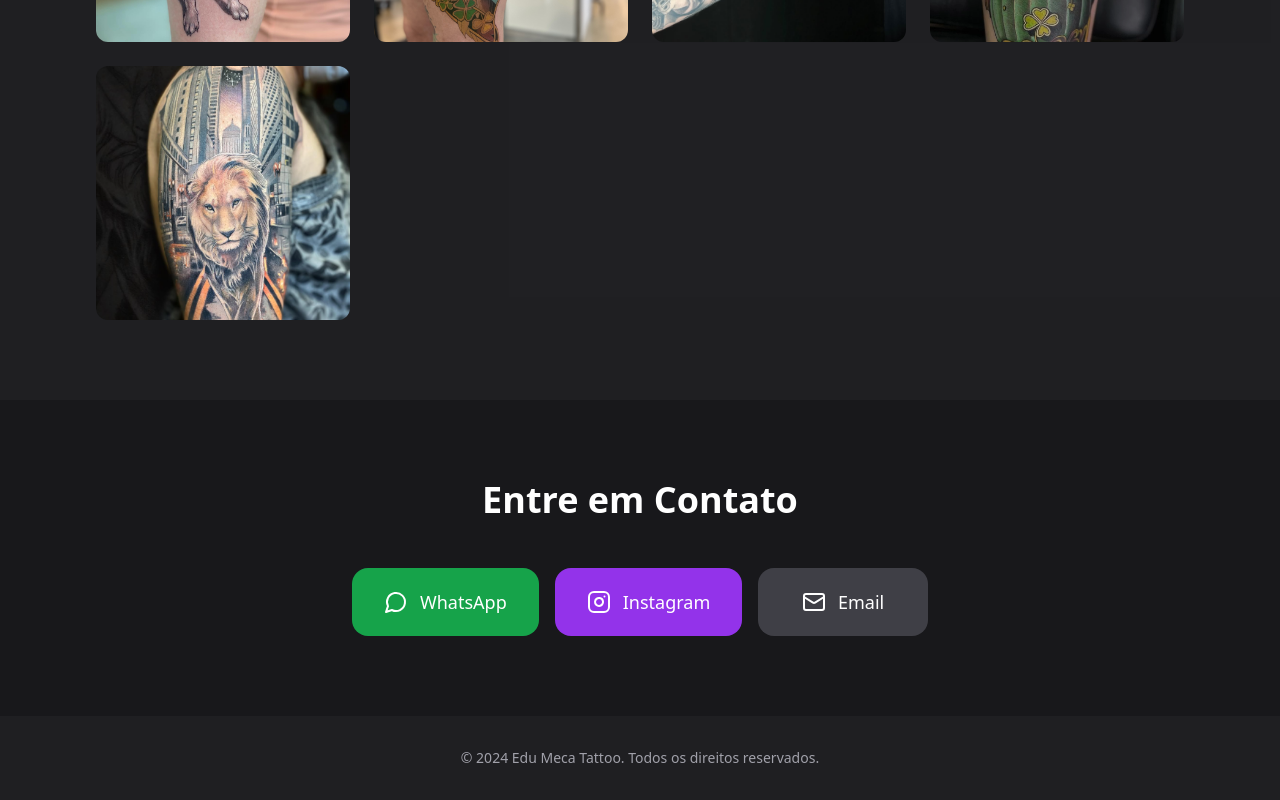
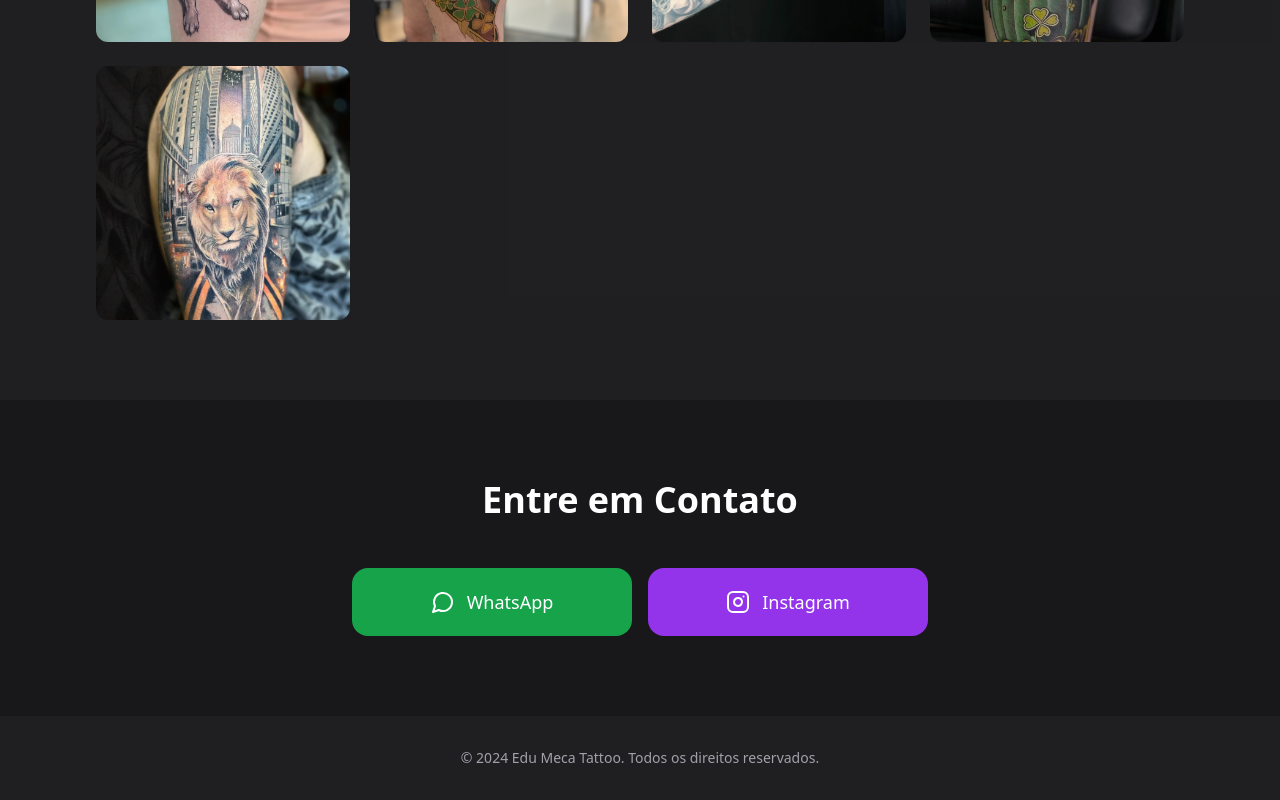
Before and after one commit to menezeserick/teste, a React (Vite) app in the folder project/: page / in a window 1280 px wide. Shown: the part 1990-2790 px from the top of the page. Built offline with nearby package versions, Linux system fonts and the light colour scheme.

Commit message:
sem email

```diff
--- a/project/src/App.tsx
+++ b/project/src/App.tsx
@@ -116,13 +116,6 @@ function App() {
               <Instagram className="w-6 h-6" />
               <span className="text-lg font-medium">Instagram</span>
             </a>
-            <a
-              href="edumeca@icloud.com"
-              className="flex-1 flex items-center justify-center gap-3 bg-zinc-700 hover:bg-zinc-600 px-8 py-5 rounded-2xl transition-all duration-300 hover:scale-105"
-            >
-              <Mail className="w-6 h-6" />
-              <span className="text-lg font-medium">Email</span>
-            </a>
           </div>
         </div>
       </section>
```
